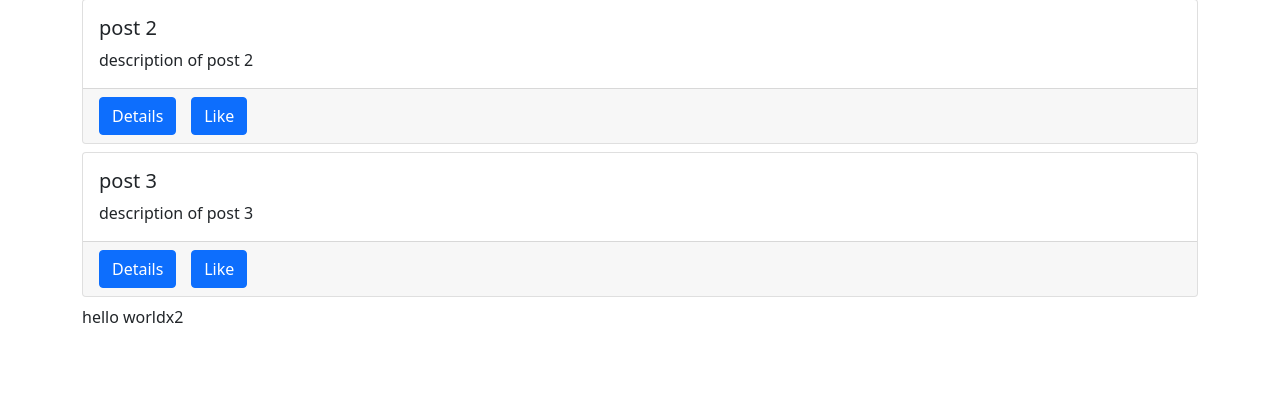
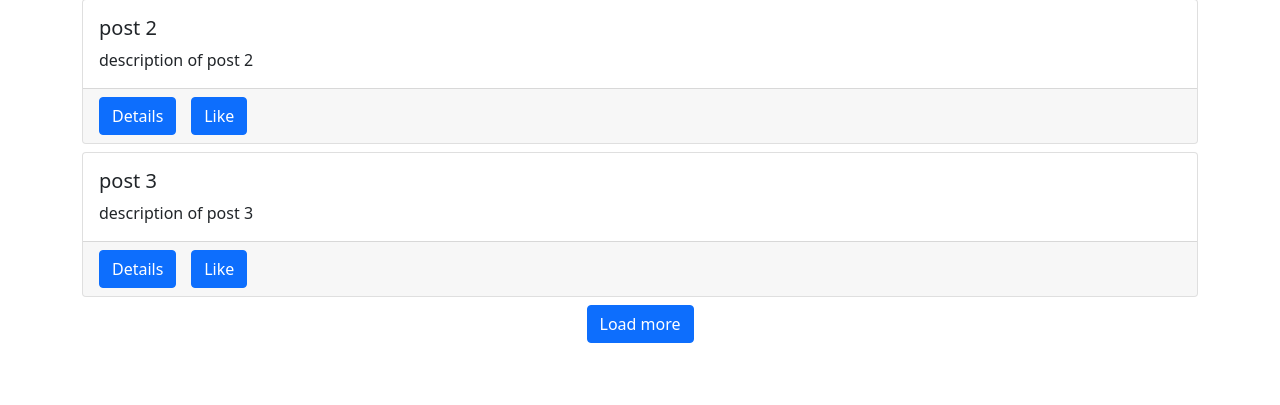
Before and after one commit to CozyWithMeli/A4-Networking, a Django app: page / in a window 1280 px wide. Shown: the part 170-575 px from the top of the page. Run offline with Django 5.2, Linux system fonts and the light colour scheme; data comes from the database, SQL or seed files in the repository; data that the repository does not hold is empty.

Commit message:
No posts added yet and no more posts to load added in main.js

```diff
--- a/posts/static/posts/main.js
+++ b/posts/static/posts/main.js
@@ -3,23 +3,12 @@ console.log('hello world')
 const helloWorldBox = document.getElementById('hello-world')
 const postsBox = document.getElementById('posts-box')
 const spinnerBox = document.getElementById('spinner-box')
-
-// helloWorldBox.innerHTML = 'hello <b>world</b>'
-
-$.ajax({
-    type: 'GET',
-    url: '/hello-world/',
-    success: function(response){
-        console.log('success', response.text)
-        helloWorldBox.textContent = response.text
-    },
-    error: function(error){
-        console.log('error', error)
-    }
-})
+const loadBtn =document.getElementById('load-btn')
+const endBox =document.getElementById('end-box')
 
 let visible = 3
 
+const getData = () => {
 $.ajax({
     type: 'GET',
     url: `/data/${visible}/`,
@@ -50,9 +39,26 @@ $.ajax({
                     `
               });
         }, 100)
-
+        console.log('response size: ' +response.size)
+        if (response.size === 0) {
+            endBox.textContent = 'No posts added yet...'
+        }
+        else if (response.size <= visible ){
+            loadBtn.classList.add('not-visible')
+           endBox.textContent = 'No more posts to load...'
+        }
     },
     error: function(error){
         console.log(error)
+
     }
 })
+}
+
+loadBtn.addEventListener('click', () =>{
+    spinnerBox.classList.remove('not-visible')
+    visible += 3
+    getData()
+})
+
+getData()
--- a/posts/templates/posts/main.html
+++ b/posts/templates/posts/main.html
@@ -13,9 +13,12 @@ posts
     {% comment %} {% for obj in qs %}
         {{obj.title}} - {{obj.body}} <br>
     {% endfor %} {% endcomment %}
+
+    <div id="posts-box" ></div>
     <div id="spinner-box" class="text-center">
         <div class="spinner-border" role="status"></div>
     </div>
-    <div id="posts-box" ></div>
-    <div id="hello-world"></div>
+    <div class="text-center mb-3" id="end-box">
+        <button class="btn btn-primary" id="load-btn"> Load more </button>
+    </div>
 {% endblock content %}
```
